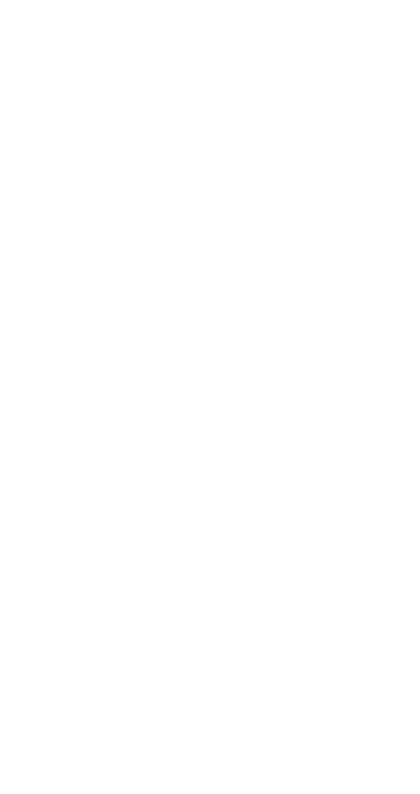
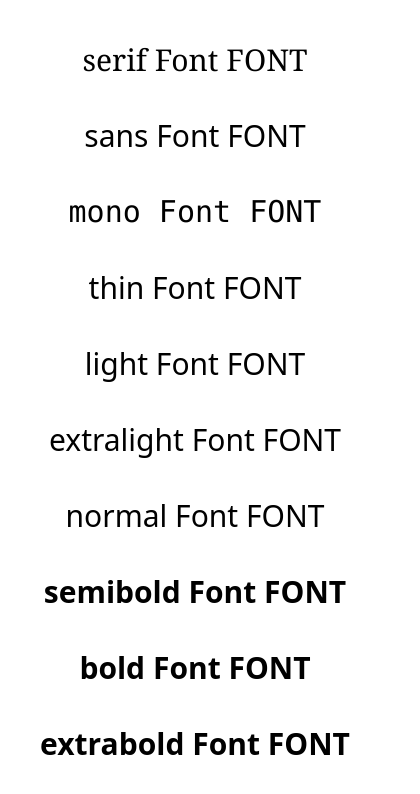
Before and after one commit to CreatyJohnKwon/la_farfalla, a Next.js app: page /fun in a window 390 px wide. Shown: the top 794 px of the page, 420 px wide, since content can reach past the window. Built offline with nearby package versions, Linux system fonts and the light colour scheme.

Commit message:
✨ feat: 페이지 UI 개선
* Navbar/Home 모바일 디자인 개선
* Font 디자인 협업

resolves: #16

```diff
--- a/app/fun/page.tsx
+++ b/app/fun/page.tsx
@@ -5,15 +5,25 @@ import ReactPlayer from "react-player";
 const Fun = () => {
     return (
         <div className="flex flex-col items-center justify-center h-screen w-full">
-            <div className="rounded-3xl overflow-hidden">
-                <ReactPlayer
+            {/* <div className="rounded-3xl overflow-hidden">
+                {/* <ReactPlayer
                     width={450}
                     height={870}
                     url="https://www.youtube.com/shorts/iplAx5EK_KU"
                     loop
                     playing
                 />
-            </div>
+            </div> */}
+            <h1 className="text-3xl c_base:text-7xl font-serif mb-10">serif Font FONT</h1>
+            <h1 className="text-3xl c_base:text-7xl font-sans mb-10">sans Font FONT</h1>
+            <h1 className="text-3xl c_base:text-7xl font-mono mb-10">mono Font FONT</h1>
+            <h1 className="text-3xl c_base:text-7xl font-thin mb-10">thin Font FONT</h1>
+            <h1 className="text-3xl c_base:text-7xl font-light mb-10">light Font FONT</h1>
+            <h1 className="text-3xl c_base:text-7xl font-extralight mb-10">extralight Font FONT</h1>
+            <h1 className="text-3xl c_base:text-7xl font-normal mb-10">normal Font FONT</h1>
+            <h1 className="text-3xl c_base:text-7xl font-semibold mb-10">semibold Font FONT</h1>
+            <h1 className="text-3xl c_base:text-7xl font-bold mb-10">bold Font FONT</h1>
+            <h1 className="text-3xl c_base:text-7xl font-extrabold mb-10">extrabold Font FONT</h1>
         </div>
     )
 }
--- a/app/menu/page.tsx
+++ b/app/menu/page.tsx
@@ -6,8 +6,7 @@ const Menu = () => {
             <div className="font-serif -me-10 c_md:-me-0 text-4xl c_md:text-7xl transition-all duration-700 ease-in-out">
                 <Link href="/account" className="font-serif mt-5">ACCOUNT</Link><br/>
                 <Link href="/shop" className="mt-5">SHOP</Link><br/>
-                <Link href="/fun" className="mt-5">THIRD MENU</Link><br/>
-                <Link href="/fun" className="mt-5">FOURTH MENU</Link><br/>
+                <Link href="/fun" className="mt-5">FONT DESIGN</Link><br/>
                 <Link href="/purpose" className="mt-5">PURPOSE</Link>
             </div>
         </div>
--- a/app/utils/layouts/MainScreen.tsx
+++ b/app/utils/layouts/MainScreen.tsx
@@ -7,7 +7,7 @@ import Link from "next/link";
 const MainScreen = () => {
     return (
         <div className="flex flex-col items-center justify-center min-h-screen w-screen overflow-hidden">
-            <div className="relative w-1/2 h-1/2 font-serif text-start c_md:text-center text-4xl c_base:text-7xl c_md:text-9xl text-black -mt-72 transition-all duration-300 ease-in-out">
+            <div className="relative w-auto h-1/2 -mt-72">
                 <Image
                     src={Chillguy}
                     alt="chill_guy_img"
@@ -15,10 +15,11 @@ const MainScreen = () => {
                     height={500}
                     className="absolute inset-0 -z-50 blur-md object-cover place-self-center"
                 />
-                <div className="-ms-10 c_base:ms-0">
+
+                <div className="text-center text-black text-4xl c_base:text-6xl c_md:text-9xl transition-all duration-300 ease-in-out">
                     <Link href="/menu">
-                        <p>LA_FARFALLA</p>
-                        <p>WE ARE CHILL</p>
+                        <p className="font-serif">LA FARFALLA</p>
+                        <p className="font-thin">WE ARE CHILL</p>
                     </Link>
                 </div>
             </div>
--- a/app/utils/layouts/Navbar.tsx
+++ b/app/utils/layouts/Navbar.tsx
@@ -18,7 +18,7 @@ const Navbar = () => {
 
                 {/* 메뉴 */}
                 <div className="flex c_base:order-1 bg-transparent justify-center ml-auto c_base:me-5">
-                    <ul className="hover_effect flex p-4 c_base:p-0 border-gray-100 rounded-lg c_base:space-x-8 rtl:space-x-reverse c_base:flex-row c_base:mt-0 c_base:dark:bg-transparent transition-all duration-300 ease-in-out">
+                    <ul className="hover_effect flex border-gray-100 rounded-lg c_base:space-x-8 rtl:space-x-reverse c_base:flex-row c_base:mt-0 c_base:dark:bg-transparent transition-all duration-300 ease-in-out">
                         {menus.map((menuList, index) => (
                             <NavList
                                 key={index}
```
